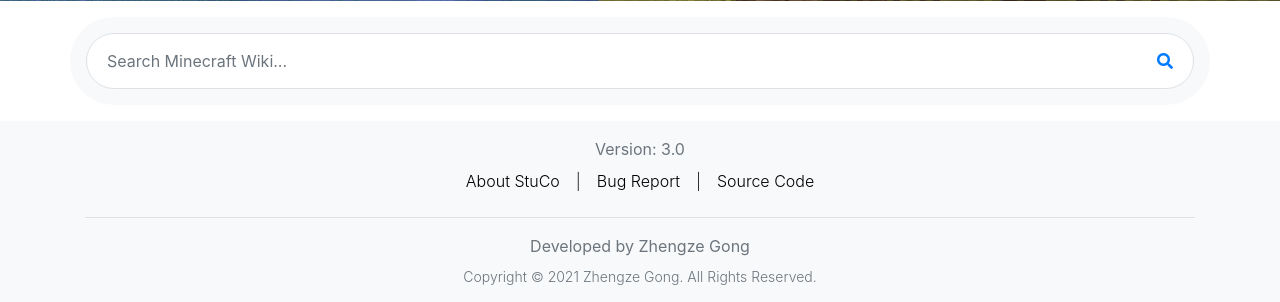
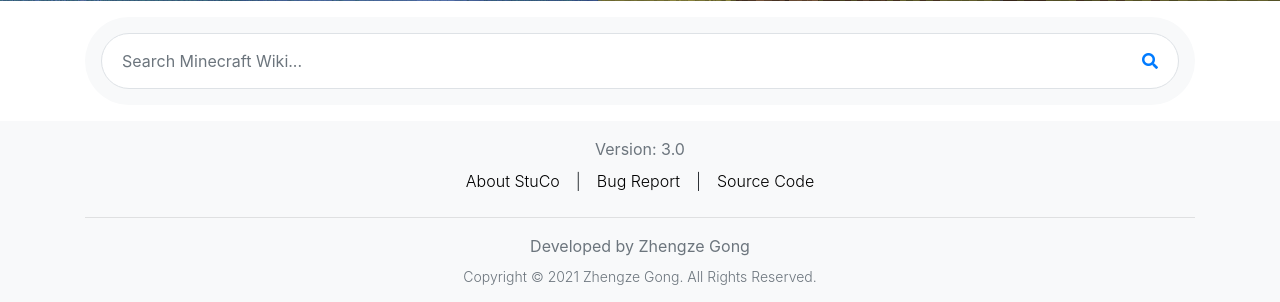
Before and after one commit to mcstuco/intro2mc_v3, a Django app: page / in a window 1280 px wide. Shown: the part 473-775 px from the top of the page. Run offline with Django 3.2, Linux system fonts and the light colour scheme; data that the repository does not hold is empty; parts of the project's set-up code (start-up, migrations or seed data) failed here and were passed over.

Commit message:
fix search bar style

```diff
--- a/intro2mc/templates/index.html
+++ b/intro2mc/templates/index.html
@@ -20,7 +20,7 @@
 {% endblock %}
 
 {% block content %}
-    <div class="text-center my-3 p-3 bg-light content-box row">
+    <div class="text-center my-3 p-3 bg-light content-box row mx-0">
         <form action="https://minecraft.fandom.com/wiki/Special:Search"
             method="get" target="_blank"
             class="input-group border rounded-pill p-2 bg-white hover-border-lightgrey col-md-12 col-11 mx-auto">
```
